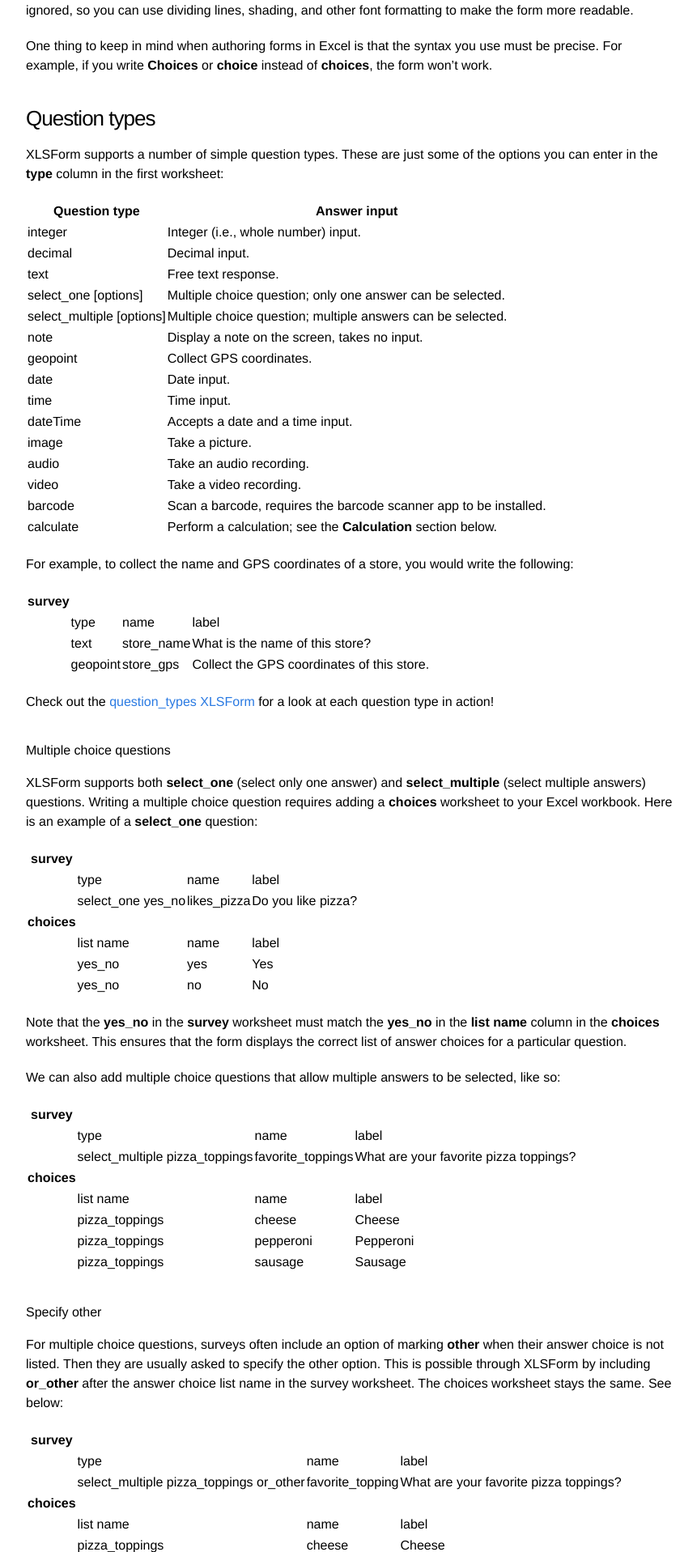
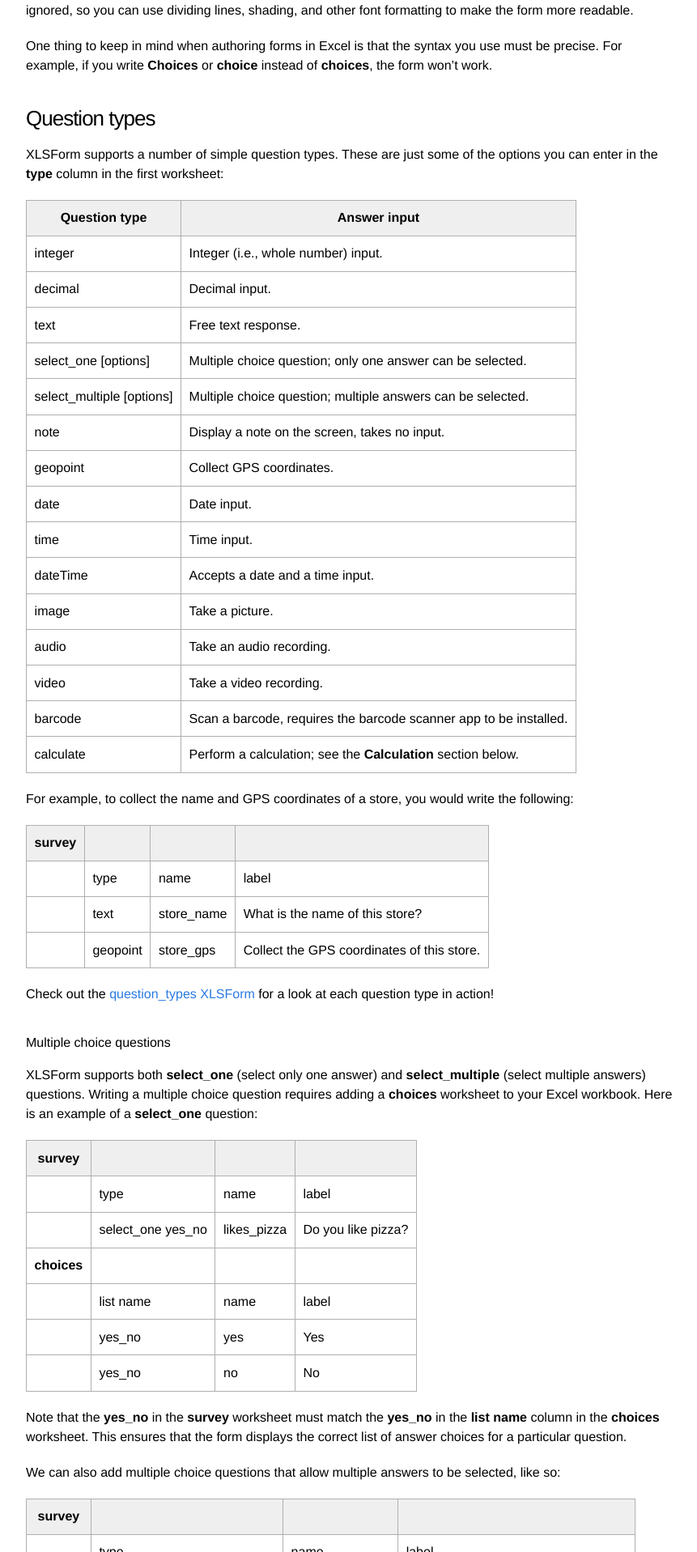
Before and after one commit to XLSForm/xlsform.github.io, a Jekyll site: the page built from _posts/2014-05-28-xlsform.md, in a window 1280 px wide. Shown: the part 3662-5579 px from the top of the page at 81% size, without its empty margins (208-1069 px from the left). Built offline with Jekyll 4.4.1, drawn with Linux system fonts in a browser that asks for light colours.

Commit message:
WM: Added table styling

```diff
--- a/css/main.css
+++ b/css/main.css
@@ -21,6 +21,19 @@
 a         { color: #2a7ae2; text-decoration: none; }
 a:hover   { color: #000; text-decoration: underline; }
 a:visited { color: #205caa; }
+
+table{
+    margin:0!important;
+    padding:0!important;
+    border-collapse:collapse;
+}
+table tr th{
+    background:#EFEFEF;
+}
+table tr th, table tr td{
+    border:1px solid #AFAFAF;
+    padding:0.6em;
+}
 
 /* Utility */
 
```
Also changed, not shown: 1 other file.
